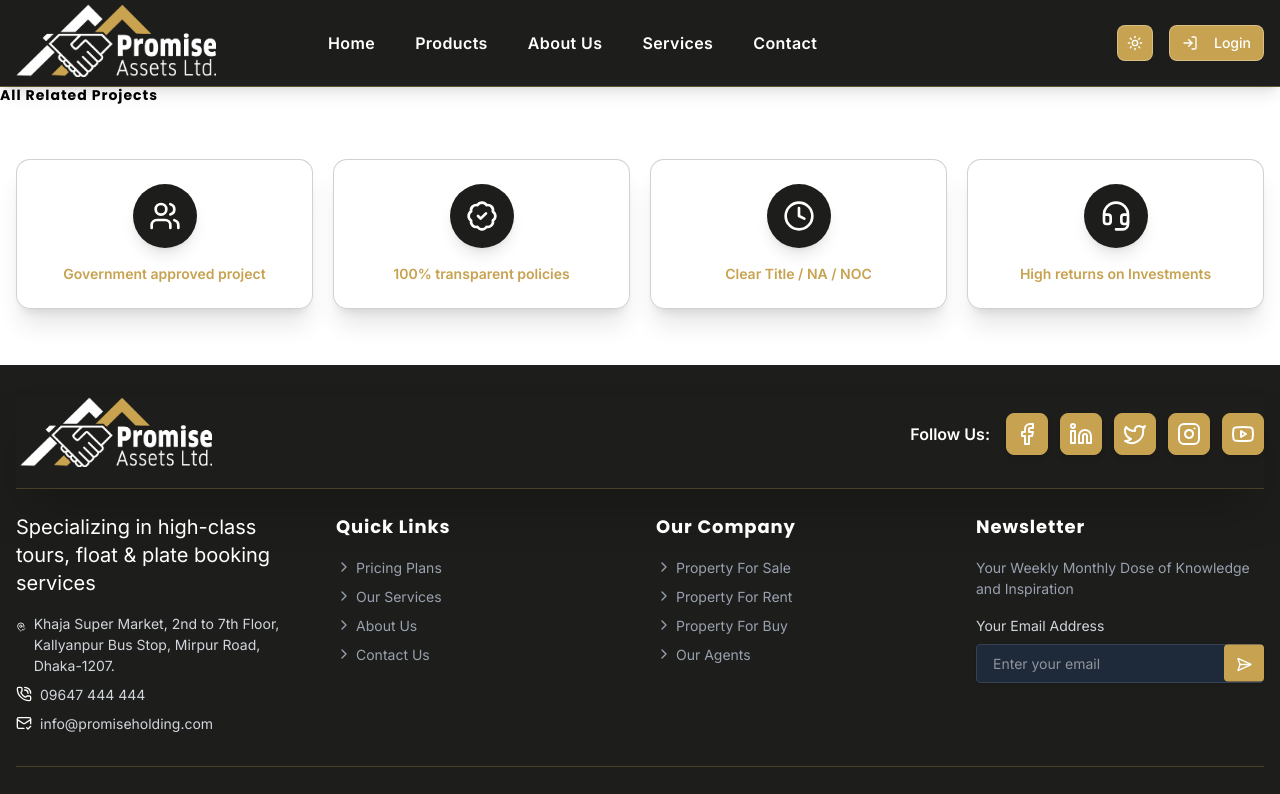
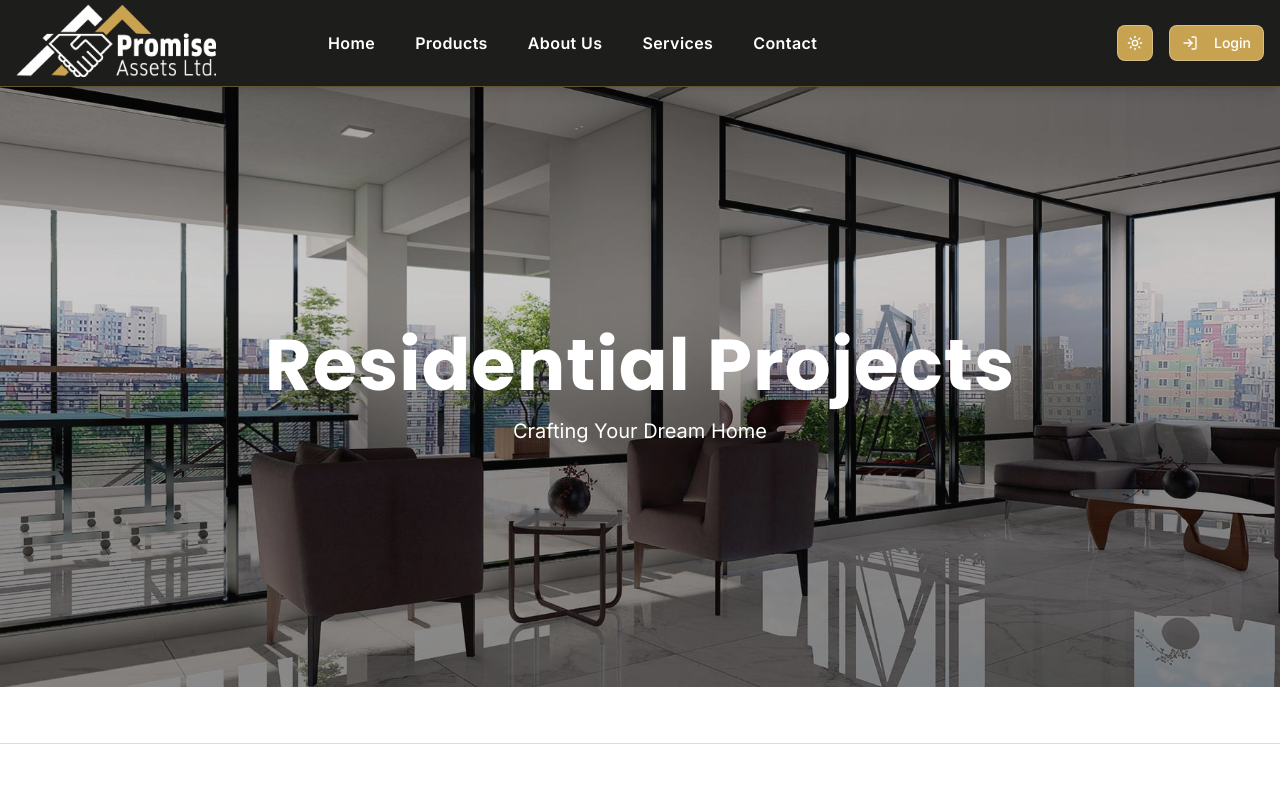
Before and after one commit to FayzulIslamFaisal/promise-holding-properties, a Next.js app: page /all-related-projects in a window 1280 px wide. Shown: the top 794 px of the page. Built offline with nearby package versions, Linux system fonts and the light colour scheme.

Commit message:
Add RelatedProjectBanner component to RelatedProjectWrapper

```diff
--- /dev/null
+++ b/src/components/related-project/RelatedProjectBanner.tsx
@@ -0,0 +1,27 @@
+import Image from 'next/image'
+
+const RelatedProjectBanner = () => {
+  return (
+    <section className=" pb-10 md:pb-14 border-b border-[var(--custom-bg-accent)]/40 ">
+          <div className="relative h-[calc(100vh-250px)] md:h-[calc(100vh-200px)]">
+            <Image
+              src="/assets/images/media-center/banner.jpg"
+              alt="Media Center Banner"
+              fill
+              className="object-cover"
+            />
+            <div className="absolute inset-0 bg-[var(--custom-bg-primary)]/20 backdrop-filter dark:bg-[var(--custom-bg-accent)]/20 z-10" />
+            <div className="absolute inset-0 z-20 flex items-center justify-center text-center">
+                <div className="max-w-full px-4 md:max-w-4xl mx-auto">
+                    <h1 className="text-[var(--custom-text-white)] text-4xl md:text-6xl lg:text-7xl font-bold mb-4 md:mb-4">
+                        Residential Projects
+                    </h1>
+                    <p className="text-[var(--custom-text-white)] text-lg md:text-xl "> Crafting Your Dream Home</p>
+                </div>
+            </div>
+          </div>
+        </section>
+  )
+}
+
+export default RelatedProjectBanner
--- a/src/components/related-project/RelatedProjectWrapper.tsx
+++ b/src/components/related-project/RelatedProjectWrapper.tsx
@@ -1,10 +1,11 @@
 import React from 'react'
+import RelatedProjectBanner from './RelatedProjectBanner'
 
 const RelatedProjectWrapper = () => {
   return (
-    <div>
-      <h1>All Related Projects</h1>
-    </div>
+    <>
+    <RelatedProjectBanner />
+    </>
   )
 }
 
```
